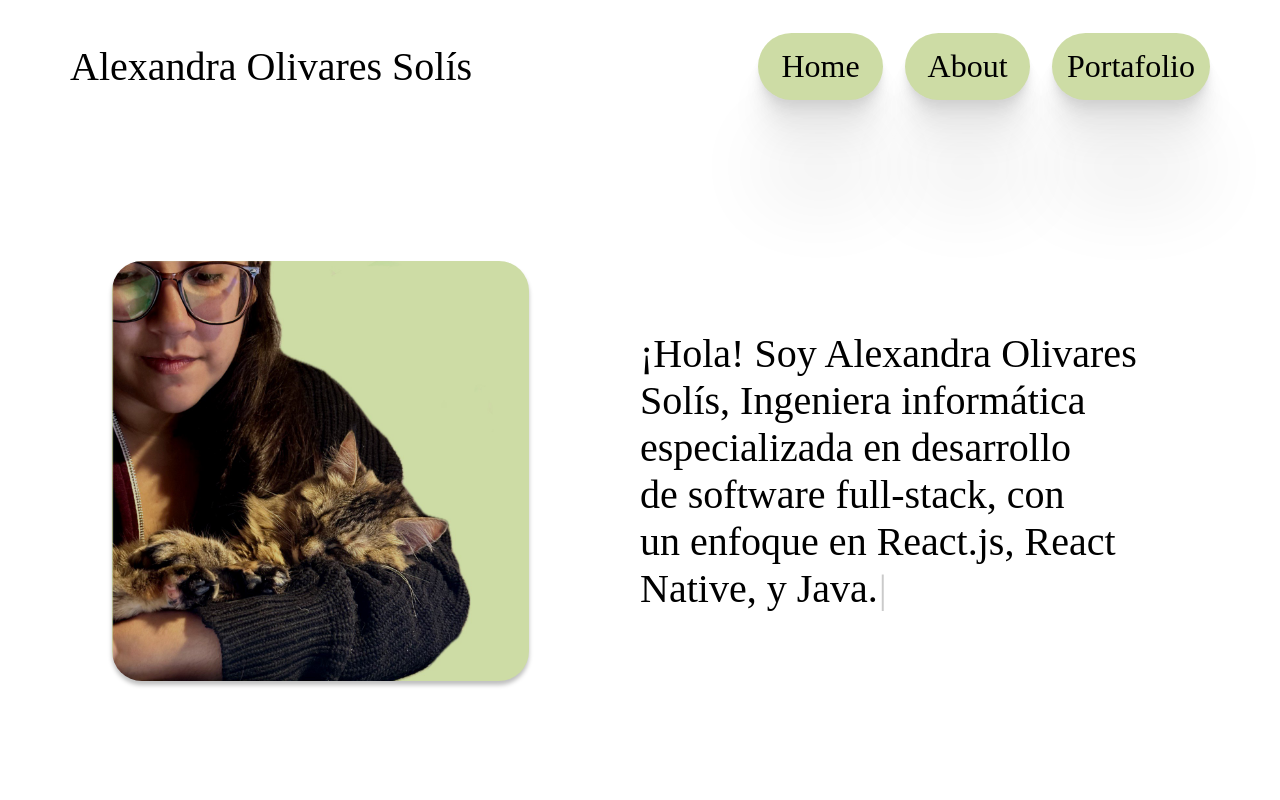
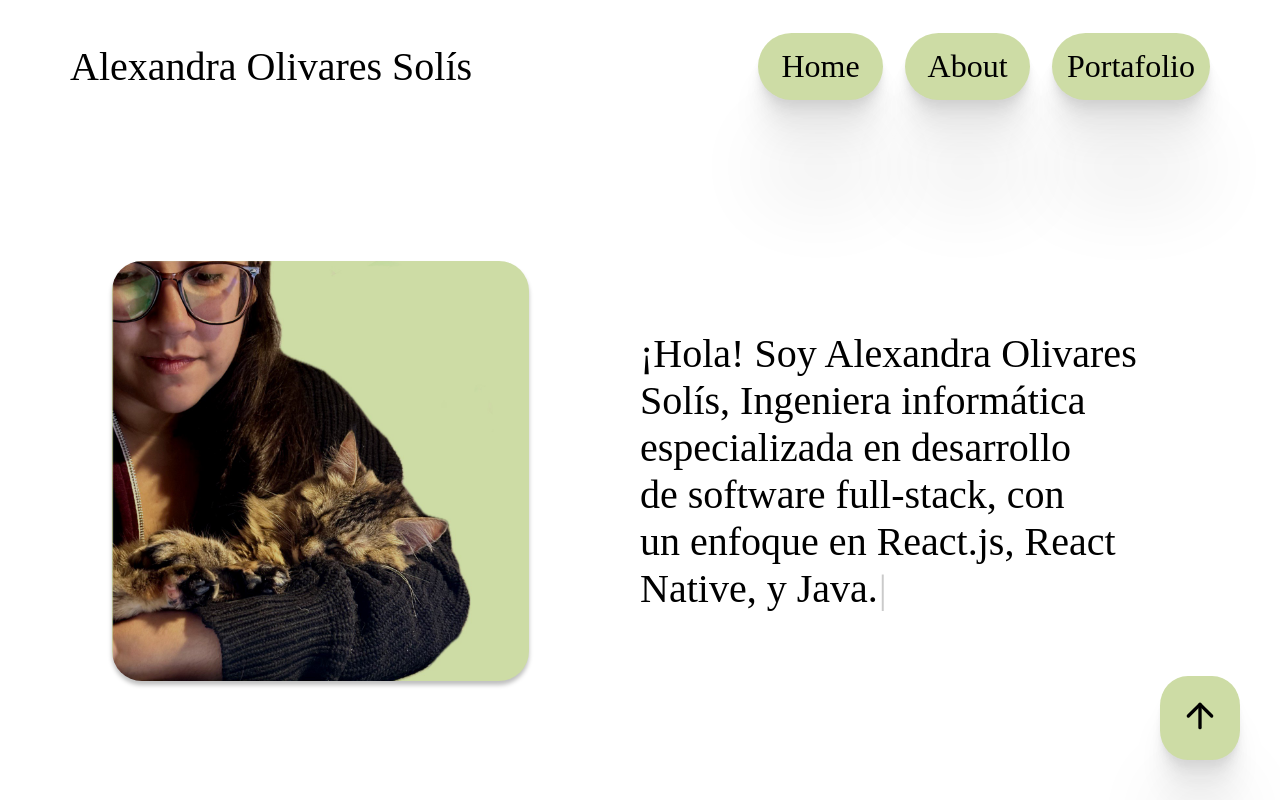
Before and after one commit to AlexandraOliv14/alexandraoliv14.github.io, a React (Create React App) app: page /about in a window 1280 px wide. Shown: the top 800 px of the page. Built offline with nearby package versions, Linux system fonts and the light colour scheme; a web font is replaced by a local one.

Commit message:
add: boton flotante About

```diff
--- a/src/components/ButtonIcon.tsx
+++ b/src/components/ButtonIcon.tsx
@@ -1,17 +1,24 @@
 import React from 'react'
 
 interface Props{
-    url?:string;
     href?:string;
     children?: JSX.Element[] | JSX.Element;
     color?:string;
+    fixed?:boolean
 }
-export const ButtonIcon = ({url,href, color,children}:Props) => {
+export const ButtonIcon = ({href, color,children, fixed=false}:Props) => {
   return (
-    <div className='button_icon' style={{background:color}}>
+    <div className={fixed?'button_icon_fixed':'button_icon'} style={{background:color}}>
+      {
+        fixed ?
+        <a href={href}>
+            {children}
+        </a>
+        :
         <a href={href} target="_blank" rel="noopener noreferrer">
             {children}
         </a>
+      }
     </div>
   )
 }
--- a/src/components/Layout.tsx
+++ b/src/components/Layout.tsx
@@ -16,7 +16,7 @@ export const Layout = () => {
     }
     return (
         <>
-            <nav className='nav'>
+            <nav className='nav' id='about'>
                 <div className='titulo'>
                     <h1>Alexandra Olivares Solís</h1>
                 </div>
--- a/src/sass/button.sass
+++ b/src/sass/button.sass
@@ -23,3 +23,14 @@
     border-radius: 35%
     background: #F9F9F9
     box-shadow: 0px 2.767256498336792px 2.2138051986694336px rgba(0, 0, 0, 0.02),0px 6.650102138519287px 5.32008171081543px rgba(0, 0, 0, 0.03),0px 12.521552085876465px 10.017241477966309px rgba(0, 0, 0, 0.04),0px 22.3363094329834px 17.869047164916992px rgba(0, 0, 0, 0.04),0px 41.777610778808594px 33.422088623046875px rgba(0, 0, 0, 0.05),0px 100px 80px rgba(0, 0, 0, 0.07)
+
+
+.button_icon_fixed
+    position: fixed
+    padding: 20px
+    border-radius: 35%
+    background: #F9F9F9
+    bottom: 40px
+    right: 40px
+    box-shadow: 0px 2.767256498336792px 2.2138051986694336px rgba(0, 0, 0, 0.02),0px 6.650102138519287px 5.32008171081543px rgba(0, 0, 0, 0.03),0px 12.521552085876465px 10.017241477966309px rgba(0, 0, 0, 0.04),0px 22.3363094329834px 17.869047164916992px rgba(0, 0, 0, 0.04),0px 41.777610778808594px 33.422088623046875px rgba(0, 0, 0, 0.05),0px 100px 80px rgba(0, 0, 0, 0.07)
+    z-index: 99
--- a/src/views/About.tsx
+++ b/src/views/About.tsx
@@ -1,5 +1,5 @@
-import React, { useContext, useEffect, useRef } from 'react'
-import { FiGithub, FiLinkedin } from "react-icons/fi";
+import React, { useContext, useEffect, useRef, useState } from 'react'
+import { FiGithub, FiLinkedin, FiArrowUp, FiArrowDown } from "react-icons/fi";
 
 import { Separacion } from '../components/Separacion'
 import { ButtonIcon } from '../components/ButtonIcon'
@@ -12,6 +12,7 @@ import FadeInText from '../components/FadeInText';
 export const About = () => {
 
     const { toggleState, currentState } = useContext(ThemeContext);
+    const [down, setDown] = useState(true);
 
     const targetRef = useRef<HTMLDivElement>(null);
     const inViewport = useInViewPort(targetRef, { threshold: 0.5 });
@@ -22,21 +23,45 @@ export const About = () => {
     const findRef = useRef<HTMLDivElement>(null);
     const inViewportFind = useInViewPort(findRef, { threshold: 0.5 });
 
+    const aboutRef = useRef<HTMLDivElement>(null);
+    const inViewAbout = useInViewPort(aboutRef, { threshold: 0.5 });
+
+    const footerRef = useRef<HTMLDivElement>(null);
+    const inViewFooter = useInViewPort(footerRef, { threshold: 0.5 });
+
     useEffect(() => {
         toggleState('ligthwarm')
         // eslint-disable-next-line react-hooks/exhaustive-deps
     }, [])
 
+    useEffect(() => {
+        if (inViewport || inViewAbout) {
+            setDown(true)
+        }
+        if (inViewportEdu || inViewFooter) {
+            setDown(false)
+        }
+        // eslint-disable-next-line react-hooks/exhaustive-deps
+    }, [inViewport,inViewportFind])
+
+
 
     return (
         <div className='about'>
-            <div className='about-me'>
+            <div className='about-me' ref={aboutRef}>
+                <ButtonIcon href={down?'#about-findme':'#about'} color={theme[currentState].primary} fixed={true}>
+                    {
+                        down ?
+                            <FiArrowDown style={{ fontSize: size['small'], color: 'black' }} /> :
+                            <FiArrowUp style={{ fontSize: size['small'], color: 'black' }} />
+                    }
+                </ButtonIcon>
                 <div className='img'>
                     <img src='./imgs/aleyPatana.jpg' width={417} height={420} alt='aleypatana' />
                 </div>
                 <div className='p'>
                     <Typewriter
-                        options={{delay:30}}
+                        options={{ delay: 30 }}
                         onInit={(typewriter) => {
                             typewriter
                                 .typeString('¡Hola! Soy Alexandra Olivares<br /> Solís, Ingeniera informática<br />especializada en desarrollo<br />de software full-stack, con <br />un enfoque en React.js, React<br />Native, y Java.')
@@ -45,6 +70,7 @@ export const About = () => {
                     />
                 </div>
             </div>
+
             <Separacion />
             <div className='about-educacion'>
                 <p ref={targetRef} className={inViewport ? 'animacion' : 'hidden'}>
@@ -73,7 +99,7 @@ export const About = () => {
                 </p>
             </div>
             <Separacion />
-            <div className='about-findme' ref={findRef}>
+            <div className='about-findme' ref={findRef} id='about-findme'>
                 {inViewportFind && <h1>🔎
                     <Typewriter
                         onInit={(typewriter) => {
@@ -84,12 +110,12 @@ export const About = () => {
                         }}
                     />
                 </h1>}
-                <div className='links'>
+                <div className='links' id='link' ref={footerRef}>
                     <ButtonIcon href='https://www.linkedin.com/in/alexandraos14/' color={theme[currentState].primary}>
-                        <FiLinkedin style={{ fontSize: size['large'] , margin: '5px', color: 'black' }} />
+                        <FiLinkedin style={{ fontSize: size['large'], color: 'black' }} />
                     </ButtonIcon>
                     <ButtonIcon href='https://github.com/AlexandraOliv14' color={theme[currentState].primary}>
-                        <FiGithub style={{ fontSize: size['large'] , margin: '5px', color: 'black' }} />
+                        <FiGithub style={{ fontSize: size['large'], color: 'black' }} />
                     </ButtonIcon>
                 </div>
             </div>
--- a/src/views/Portafolio.tsx
+++ b/src/views/Portafolio.tsx
@@ -61,7 +61,7 @@ export const Portafolio = () => {
                             <div className="button2">
                                 <div className='button-item'>
                                     <ButtonIcon color={color1}>
-                                        <FiGithub style={{ fontSize: size[sizeButton as sizeType], margin: '5px', color: 'black' }} />
+                                        <FiGithub style={{ fontSize: size[sizeButton as sizeType], color: 'black' }} />
                                     </ButtonIcon>
                                 </div>
                                 <div className='button-item'>
```
